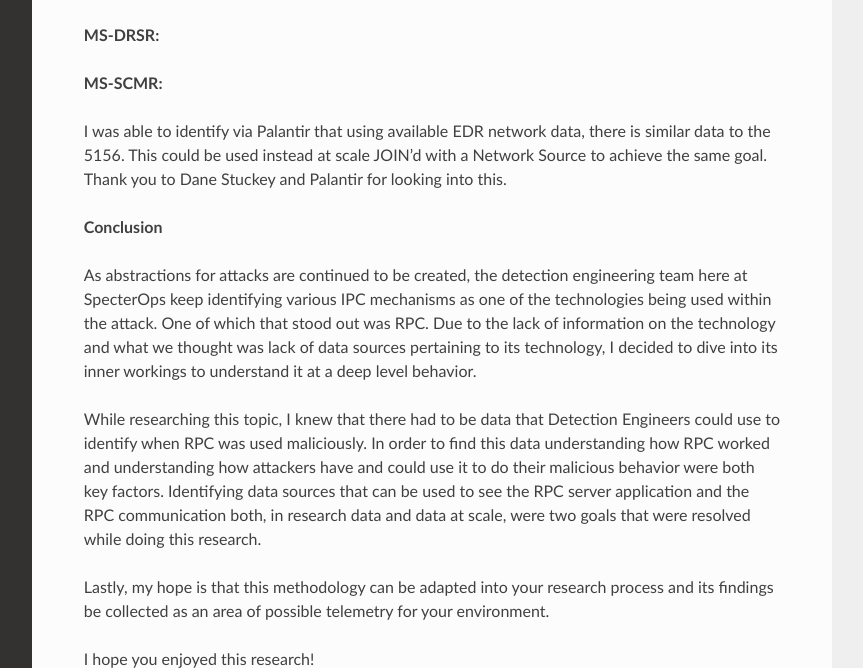
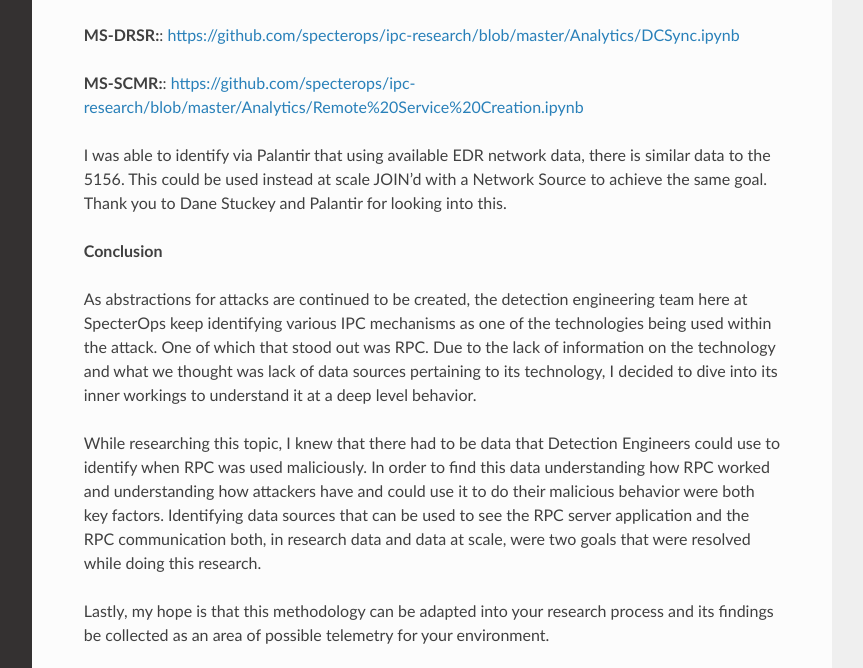
Before and after one commit to SpecterOps/ipc-research, a Sphinx documentation site: the page built from docs/subpages/RPC.rst, in a window 1280 px wide and 900 px high, scrolled down 25120 px, cut to the strip 232-900 px from the top of the window. Shown: the whole strip, without its empty margins (268-1131 px from the left). Built offline with Sphinx 7.4.7 and the Read the Docs theme 2.0.0, drawn with Linux system fonts in a browser that asks for light colours; some of the changed lines change nothing that is shown.

Commit message:
Updating links

```diff
--- a/docs/subpages/RPC.rst
+++ b/docs/subpages/RPC.rst
@@ -1160,9 +1160,9 @@ communication.*
 More advanced analytics pertaining to these two attacks can be found
 here -
 
-**MS-DRSR:**
+**MS-DRSR:**: https://github.com/specterops/ipc-research/blob/master/Analytics/DCSync.ipynb
 
-**MS-SCMR:**
+**MS-SCMR:**: https://github.com/specterops/ipc-research/blob/master/Analytics/Remote%20Service%20Creation.ipynb
 
 I was able to identify via Palantir that using available EDR network
 data, there is similar data to the 5156. This could be used instead at
```
